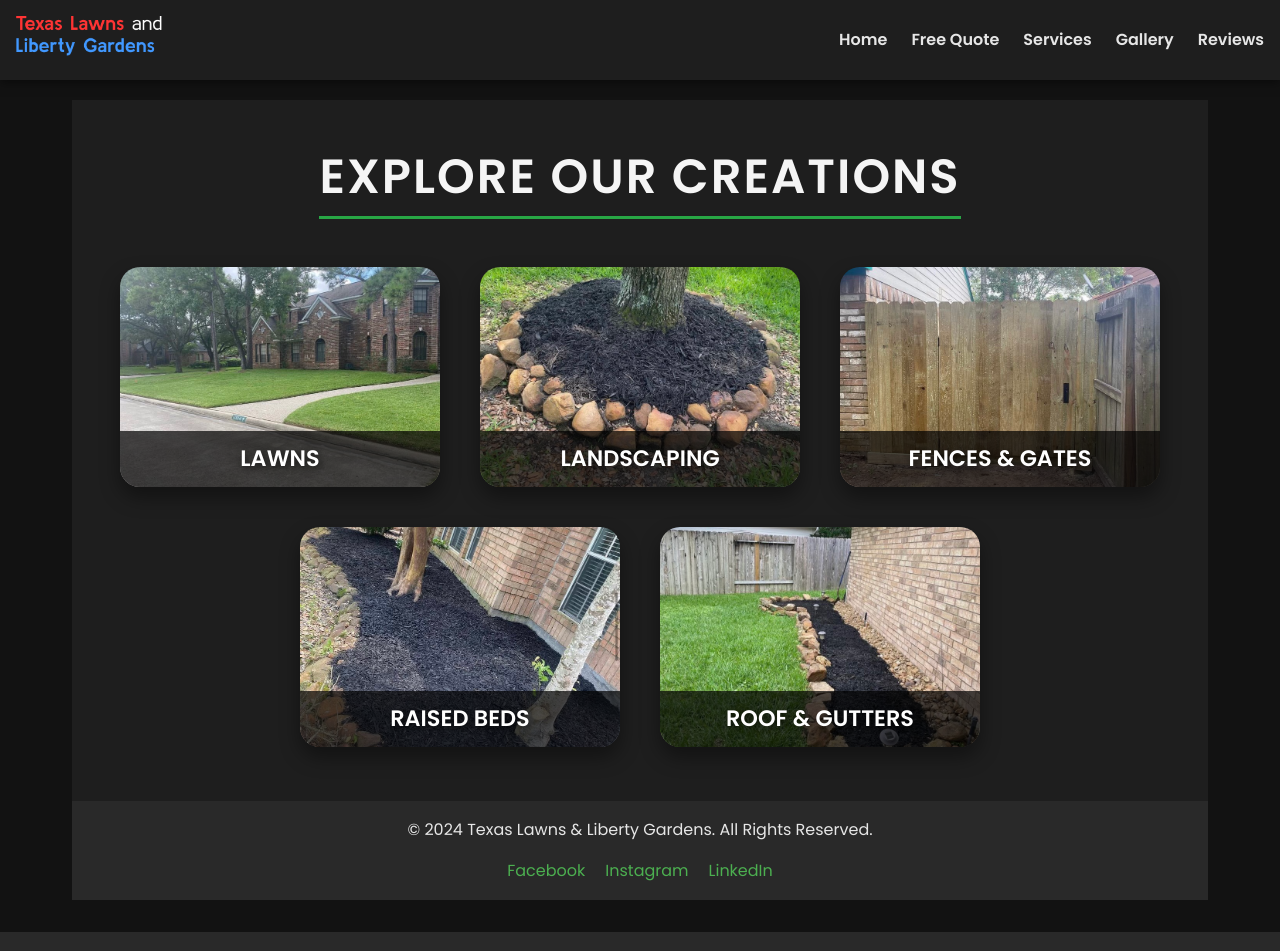
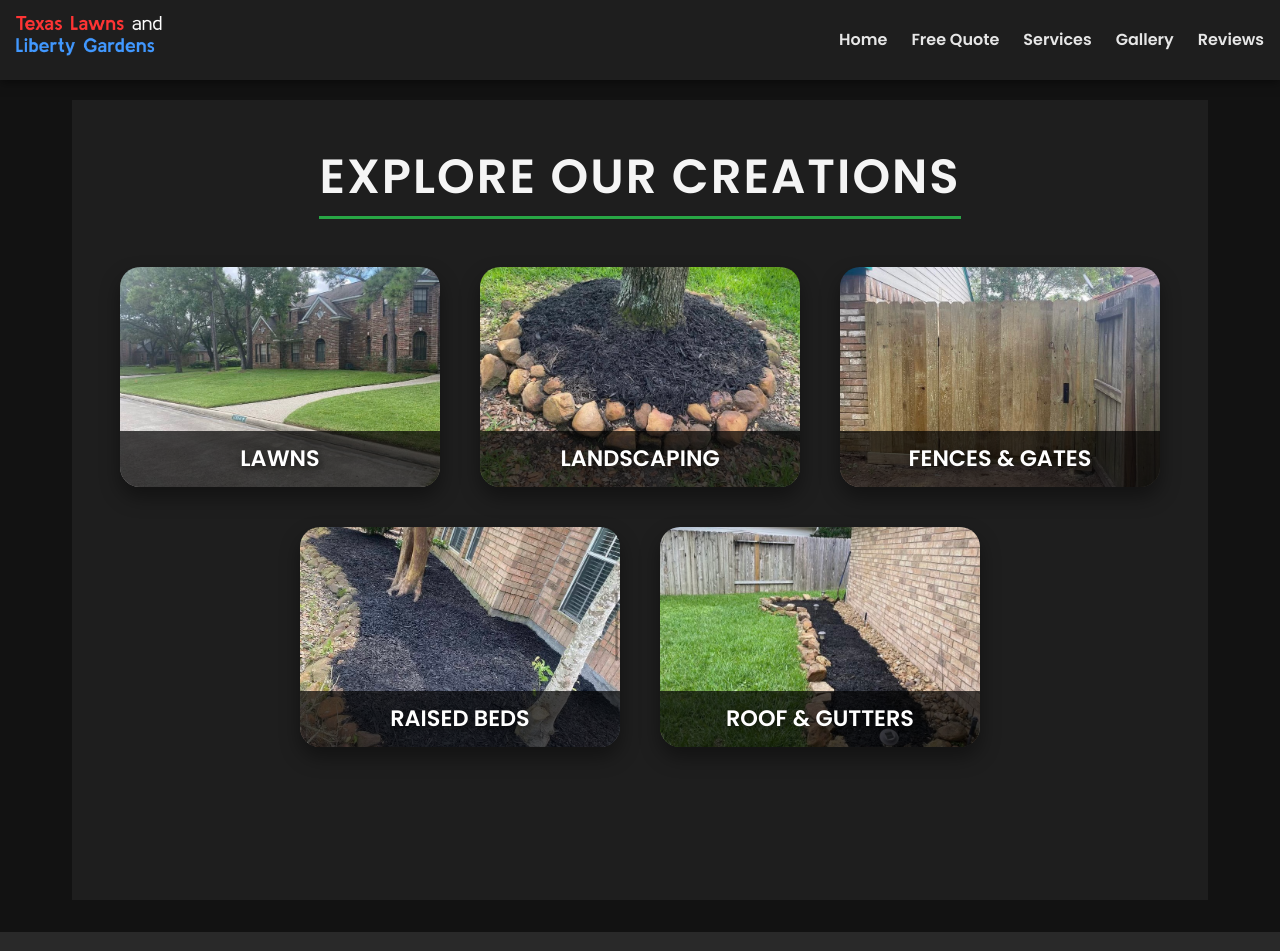
Before and after one commit to EstebanArriaga3/4375-team-6, a Vue app in the folder frontend/: page /gallery in a window 1280 px wide. Shown: the top 951 px of the page. Built offline with nearby package versions, Linux system fonts and the light colour scheme.

Commit message:
Moved footer css to app.vue
attempt to make footer sticky

```diff
--- a/frontend/src/App.vue
+++ b/frontend/src/App.vue
@@ -35,7 +35,7 @@ function toggleMenu() {
       <RouterView />
     </main>
 
-    <footer>
+    <footer class="sticky-footer">
       <p>&copy; 2024 Texas Lawns & Liberty Gardens. All Rights Reserved.</p>
       <div>
         <a href="#">Facebook</a>
@@ -69,6 +69,24 @@ main {
 nav.active {
   display: flex !important;
 }
+.sticky-footer {
+  background-color: var(--color-background-mute);
+  color: var(--color-text);
+  text-align: center;
+  padding: 1rem;
+  width: 100%;
+  margin-top: auto; /* Makes sure footer sticks to the bottom */
+}
+
+footer a {
+  margin: 0 10px;
+  color: var(--color-primary);
+  transition: color 0.3s ease;
+}
+
+footer a:hover {
+  color: var(--color-primary-light);
+}
 
 @media (max-width: 768px) {
   .hamburger {
--- a/frontend/src/views/GalleryView.vue
+++ b/frontend/src/views/GalleryView.vue
@@ -50,15 +50,6 @@
         </div>
       </div>
     </div>
-
-    <footer class="sticky-footer" opacity:0>
-      <p>&copy; 2024 Texas Lawns & Liberty Gardens. All Rights Reserved.</p>
-      <div>
-        <a href="#">Facebook</a>
-        <a href="#">Instagram</a>
-        <a href="#">LinkedIn</a>
-      </div>
-    </footer>
   </div>
 </template>
 
@@ -272,23 +263,4 @@ export default {
   background-color: #d32f2f;
 }
 
-/* Footer Sticky Fix */
-.sticky-footer {
-  background-color: var(--color-background-mute);
-  color: var(--color-text);
-  text-align: center;
-  padding: 1rem;
-  width: 100%;
-  margin-top: auto; /* Makes sure footer sticks to the bottom */
-}
-
-footer a {
-  margin: 0 10px;
-  color: var(--color-primary);
-  transition: color 0.3s ease;
-}
-
-footer a:hover {
-  color: var(--color-primary-light);
-}
 </style>
```
